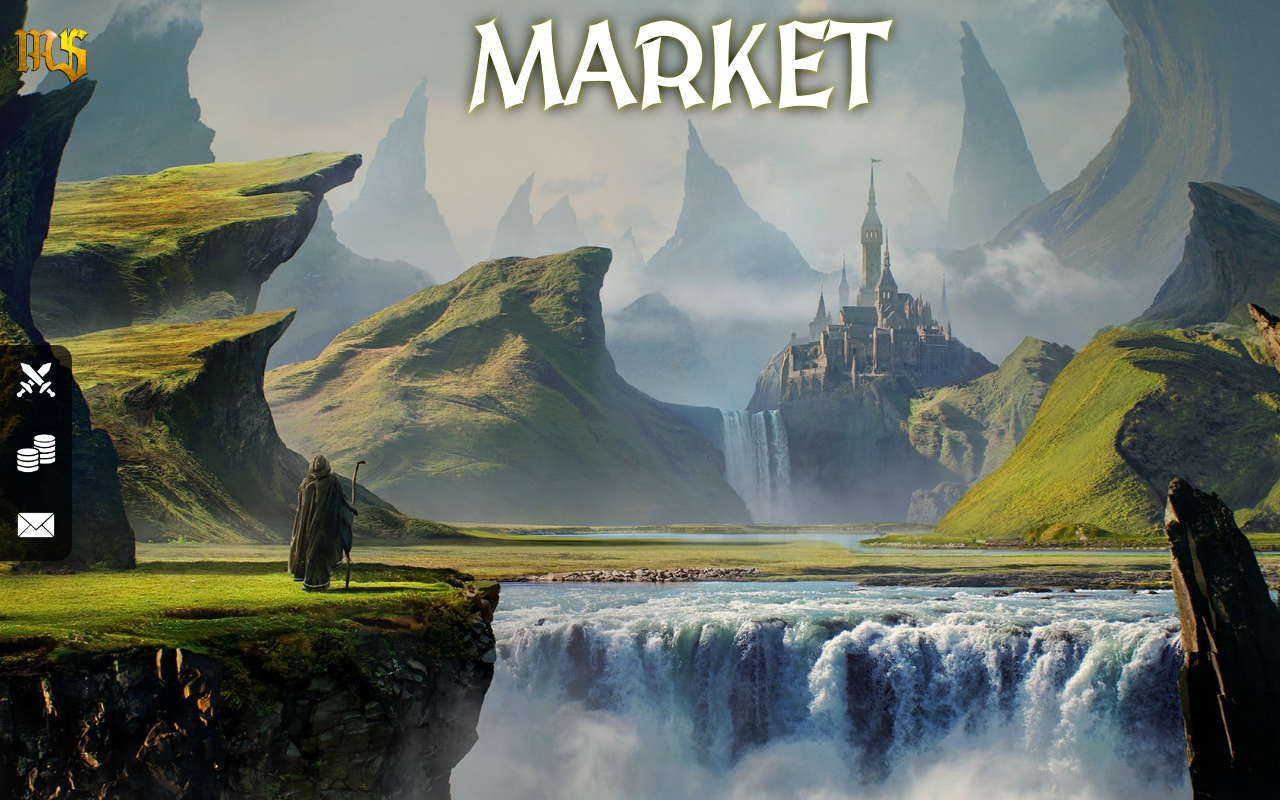
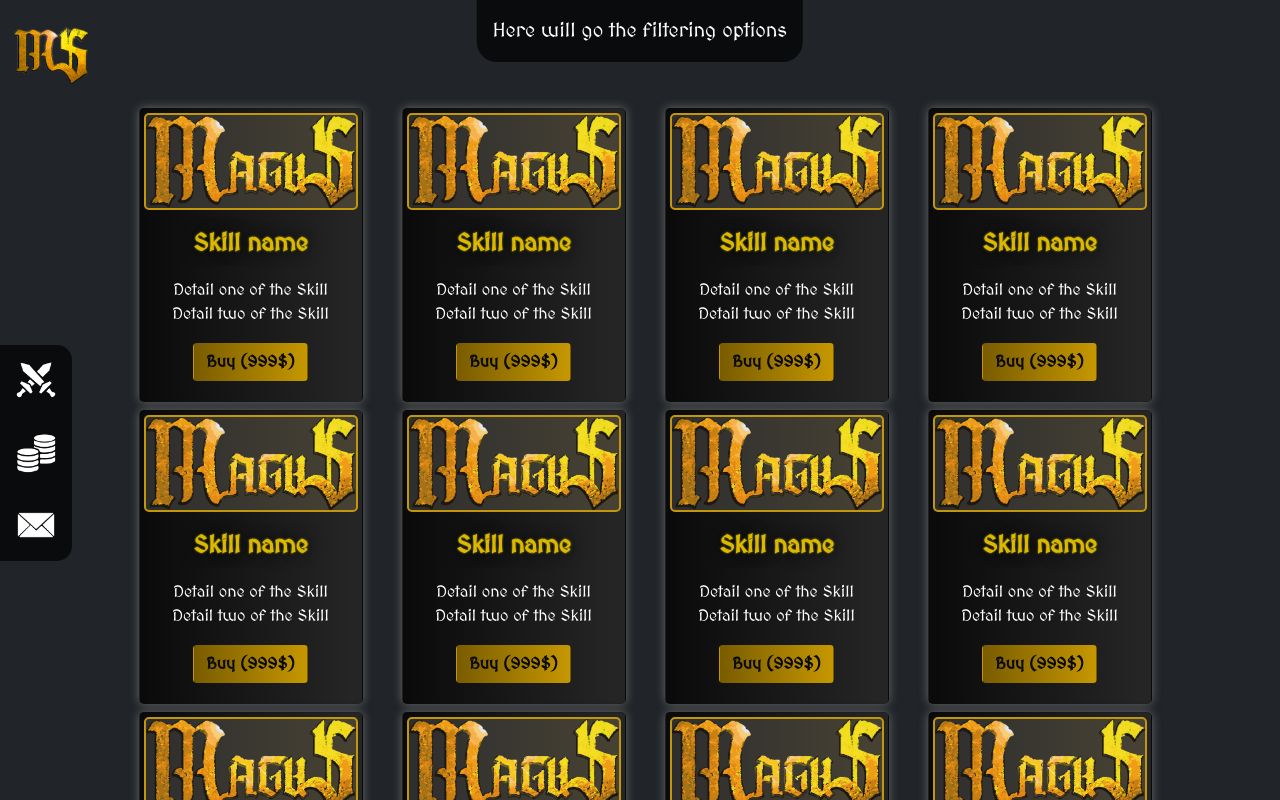
Before and after one commit to SergioGiraldezMoreno/web-ntf-game, a Vue app: page /market in a window 1280 px wide. Shown: the top 800 px of the page. Built offline with nearby package versions, Linux system fonts and the light colour scheme.

Commit message:
update image magus + creacion marketplace base

```diff
--- a/src/App.vue
+++ b/src/App.vue
@@ -2,7 +2,7 @@
   <div class="container-fluid p-0">
     <div class="row m-0">
       <Navbar class="col-auto" />
-      <router-view class="col pt-2 p-0 fs-5"/>
+      <router-view class="col p-0 fs-5"/>
     </div>
   </div>
 </template>
--- /dev/null
+++ b/src/components/MarketPlaceCard.vue
@@ -0,0 +1,45 @@
+<template>
+    <div class="market-card card p-1 text-white">
+        <img src="../assets/magus.png" class="market-card-img" alt="...">
+        <div class="card-body text-center">
+            <p class="market-card-title fs-4 fw-bold">Skill name</p>
+            <p class="market-card-text fs-6">
+                Detail one of the Skill
+                Detail two of the Skill
+            </p>
+            <a href="#" class="btn fw-bold card-button">Buy (999$)</a>
+        </div>
+    </div>
+</template>
+
+<script>
+export default {
+  name: "MarketPlaceCard",
+};
+</script>
+
+<style scoped>
+.market-card {
+    max-width: 14rem;
+    box-shadow: 0 0 10px rgb(105, 105, 105);
+    border-radius: 5px;
+    background-image: linear-gradient(to right, rgb(10, 10, 10), rgb(37, 37, 37) 95%);
+}
+.market-card-img {
+    border: solid 2px rgb(194, 151, 11);
+    border-radius: 5px;
+    width: 100%;
+    height: auto;
+    background-image: linear-gradient(to right, rgb(46, 46, 46), rgb(70, 65, 51) 95%);
+    /* background-image: linear-gradient(to right, rgb(46, 46, 46), rgb(71, 71, 71) 95%); */
+}
+.market-card-title {
+    color: rgb(223, 182, 0);
+    text-shadow: 0 0 15px #000000, 0 0 2px #fbff00;
+}
+.card-button {
+    color: rgb(10, 10, 10);
+    background-image: linear-gradient(to right, rgb(121, 92, 0), rgb(196, 150, 0) 98%);
+}
+
+</style>
--- a/src/components/Navbar.vue
+++ b/src/components/Navbar.vue
@@ -34,7 +34,9 @@ export default {
 </script>
 
 <style scoped>
-
+#nav {
+    z-index: 1;
+}
 #game-link-text {
     display: none;
 }
--- a/src/views/Market.vue
+++ b/src/views/Market.vue
@@ -1,19 +1,80 @@
 <template>
-    <div class="main-background m-0 p-3 min-vh-100">
-        <div class="main-div row text-white min-vh-100 d-flex align-items-start text-center">
-            <div>
-                <h1 class="main-title shining-text">MARKET</h1>
+    <div class="m-0 min-vh-100 bg-dark">
+        <div id="filter-div" class="position-fixed text-white text-center p-3">Here will go the filtering options</div>
+        <div class="container">
+            <div id="card-container" class="row d-flex row-cols-1 gy-2">
+            <!-- <div class="row row-cols-1 row-cols-sm-1 row-cols-md-1 row-cols-lg-2 row-cols-xl-3 gy-2" style="margin-top: 100px;"> -->
+                <!-- <MarketPlaceCard class="col mx-auto"/> -->
+                <MarketPlaceCard class="col mx-auto"/>
+                <MarketPlaceCard class="col mx-auto"/>
+                <MarketPlaceCard class="col mx-auto"/>
+                <MarketPlaceCard class="col mx-auto"/>
+                <MarketPlaceCard class="col mx-auto"/>
+                <MarketPlaceCard class="col mx-auto"/>
+                <MarketPlaceCard class="col mx-auto"/>
+                <MarketPlaceCard class="col mx-auto"/>
+                <MarketPlaceCard class="col mx-auto"/>
+                <MarketPlaceCard class="col mx-auto"/>
+                <MarketPlaceCard class="col mx-auto"/>
+                <MarketPlaceCard class="col mx-auto"/>
+                <MarketPlaceCard class="col mx-auto"/>
+                <MarketPlaceCard class="col mx-auto"/>
+                <MarketPlaceCard class="col mx-auto"/>
+                <MarketPlaceCard class="col mx-auto"/>
+                <MarketPlaceCard class="col mx-auto"/>
+                <MarketPlaceCard class="col mx-auto"/>
+                <MarketPlaceCard class="col mx-auto"/>
+                <MarketPlaceCard class="col mx-auto"/>
+                <MarketPlaceCard class="col mx-auto"/>
+                <MarketPlaceCard class="col mx-auto"/>
+                <MarketPlaceCard class="col mx-auto"/>
+                <MarketPlaceCard class="col mx-auto"/>
+                <MarketPlaceCard class="col mx-auto"/>
+                <MarketPlaceCard class="col mx-auto"/>
+                <MarketPlaceCard class="col mx-auto"/>
+                <MarketPlaceCard class="col mx-auto"/>
             </div>
         </div>
     </div>
 </template>
 
+<script>
+import MarketPlaceCard from "../components/MarketPlaceCard.vue";
+
+export default {
+  name: 'Market',
+  components: {
+    MarketPlaceCard,
+  },
+}
+</script>
+
 <style scoped>
-
-#global-div {
-  background-image: url("../assets/magic-background.jpg");
-  background-size: cover;
-  background-attachment: fixed;
-  background-position: center;
+#card-container {
+    margin-left: 25px;
+    margin-right: 15px;
+    margin-top: 100px;
+}
+#filter-div{
+    background-color: rgba(0, 0, 0, 0.7);
+    left: 50%;
+    transform: translateX(-50%);
+    border-radius: 0 0 20px 20px;
+    padding: 0px;
+    z-index: 1;
+}
+@media screen and (max-width: 767px) {
+    #card-container {
+        margin-left: 45px;
+        margin-right: 30px;
+    }
+    #filter-div{
+        /* width: 50%; */
+        background-color: rgba(0, 0, 0, 0.7);
+        left: 50%;
+        transform: translateX(-50%);
+        border-radius: 0px;
+        padding: 0px;
+    }
 }
 </style>
```
Also changed, not shown: src/assets/magus-old2.png (added), src/assets/magus.png.
